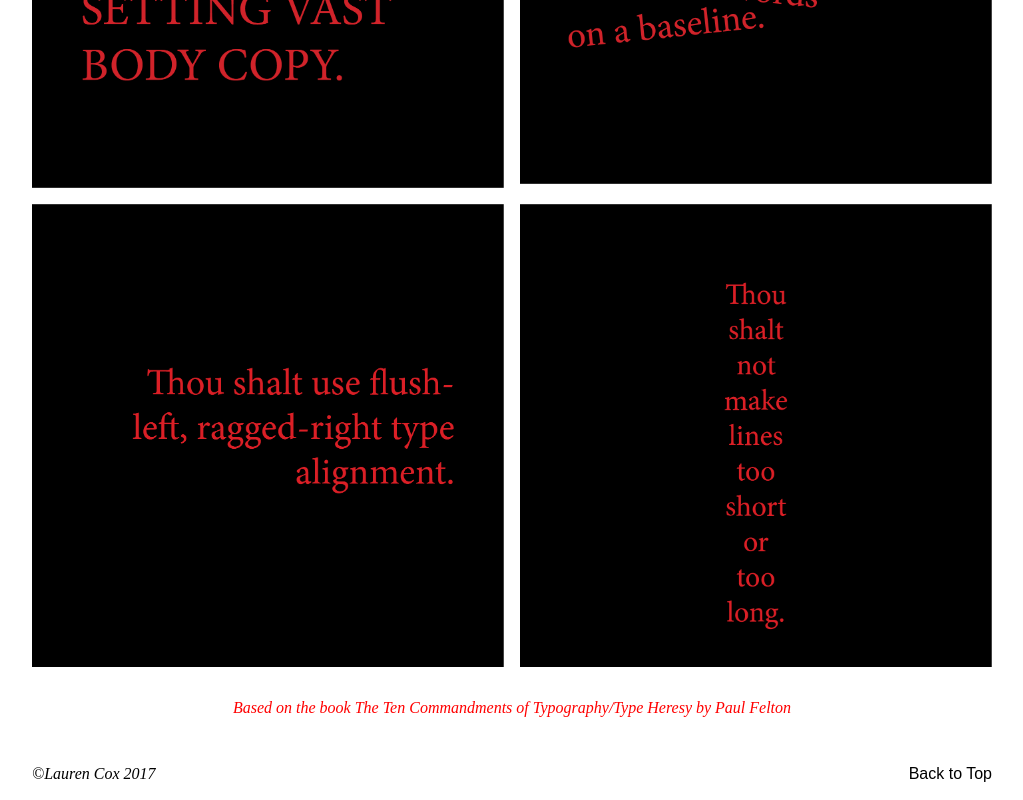
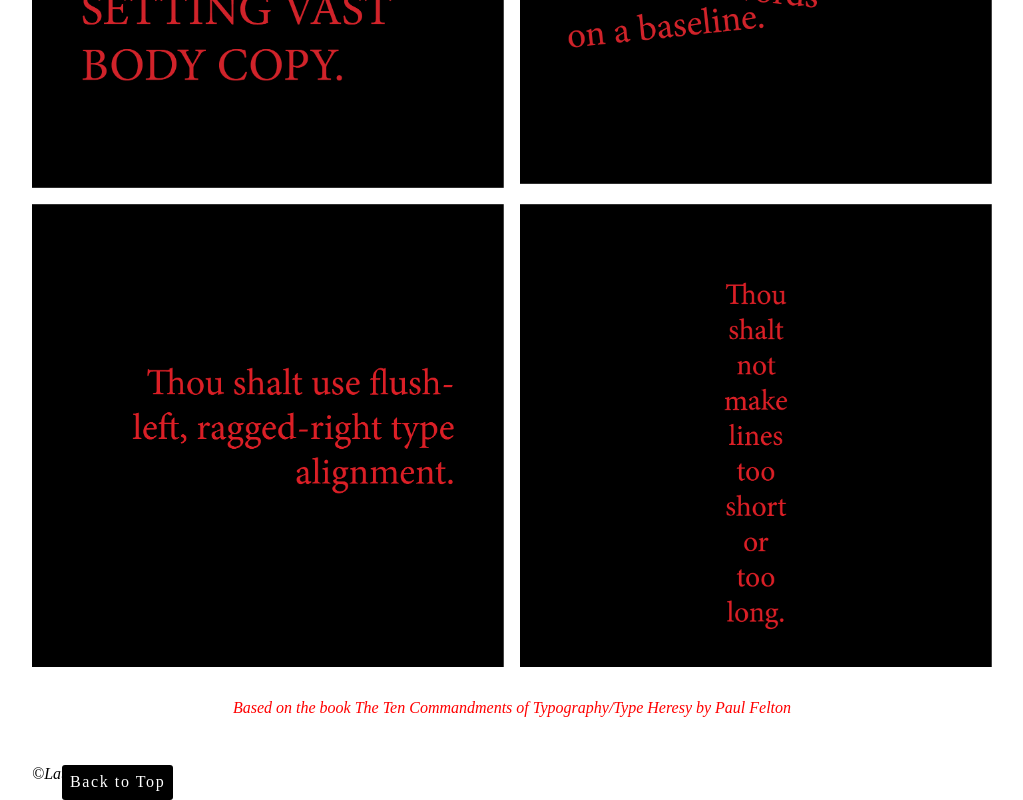
Before and after one commit to laurencox/breakingrules, a plain HTML site: page index.html in a window 1280 px wide. Shown: the part 2306-3106 px from the top of the page, without its empty margins (128-1151 px from the left). Drawn offline with Linux system fonts and the light colour scheme.

Commit message:
Add files via upload

```diff
--- a/index.html
+++ b/index.html
@@ -44,10 +44,6 @@ text-align: center;
 font-size: 3em;
 }
 
-.hell {
-  font-size: 3.2em;
-}
-
 h2 {
   font-size: 2em;
   text-align: center;
@@ -74,11 +70,24 @@ p {
 }
 
 .back-to-top {
-  color: #000;
+/*color: #000;
 float: right;
 font-family: sans-serif;
 /*font-size: 1.5em;*/
+/*text-decoration: none;*/*/
+float: right;
 text-decoration: none;
+font-family: serif;
+padding: .50em;
+background: #000;
+visibility: visible;
+border-radius: 3px;
+color: #fff;
+cursor: pointer;
+position: absolute;
+left: 190px;
+letter-spacing: 0.1em;
+margin-bottom: 3em;
 }
 
 .rules {
```
